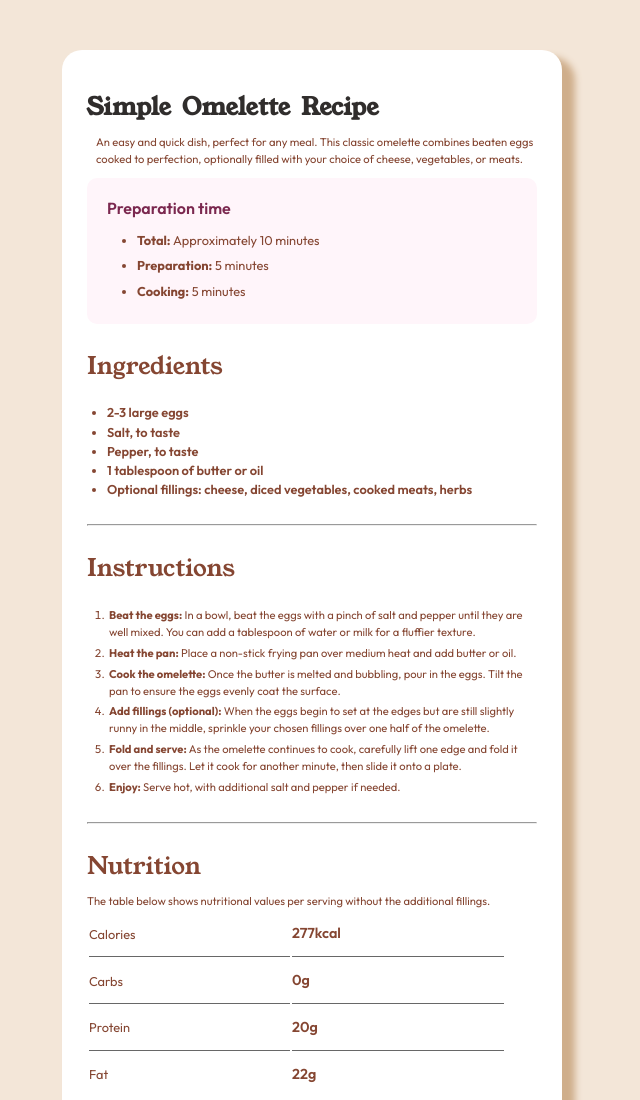
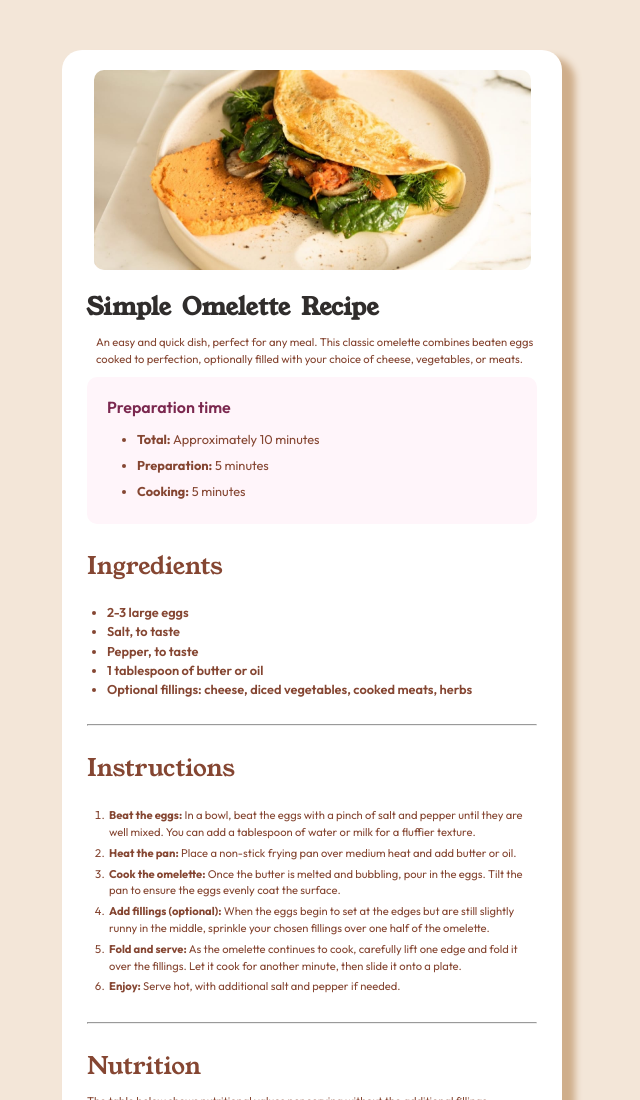
Before and after one commit to pamithapandian/recipe-page-main, a plain HTML site: page index.html in a window 1280 px wide. Shown: the top 1100 px of the page, without its empty margins (328-968 px from the left). Drawn offline with Linux system fonts and the light colour scheme.

Commit message:
Update index.html

```diff
--- a/index.html
+++ b/index.html
@@ -6,7 +6,7 @@
   <link rel="preconnect" href="https://fonts.googleapis.com">
   <link rel="preconnect" href="https://fonts.gstatic.com" crossorigin>
   <link href="https://fonts.googleapis.com/css2?family=Outfit:wght@100..900&family=Young+Serif&display=swap" rel="stylesheet">
-  <link rel="icon" type="image/png" sizes="32x32" href="./assets/images/favicon-32x32.png">
+  <link rel="icon" type="image/png" sizes="32x32" href="favicon-32x32.png">
   <title>Frontend Mentor | Recipe page</title>
   <style>
     * {
@@ -214,7 +214,7 @@ tr:last-child td{
   <!-- IMAGEM, RECEITA E PREVIEW -->
   <section class="header">
     <div class="image-header">
-      <img src="assets/images/image-omelette.jpeg" alt="">
+      <img src="image-omelette.jpeg" alt="">
     </div>
     <div class="text-header">
     <h1>Simple Omelette Recipe</h1>
```
